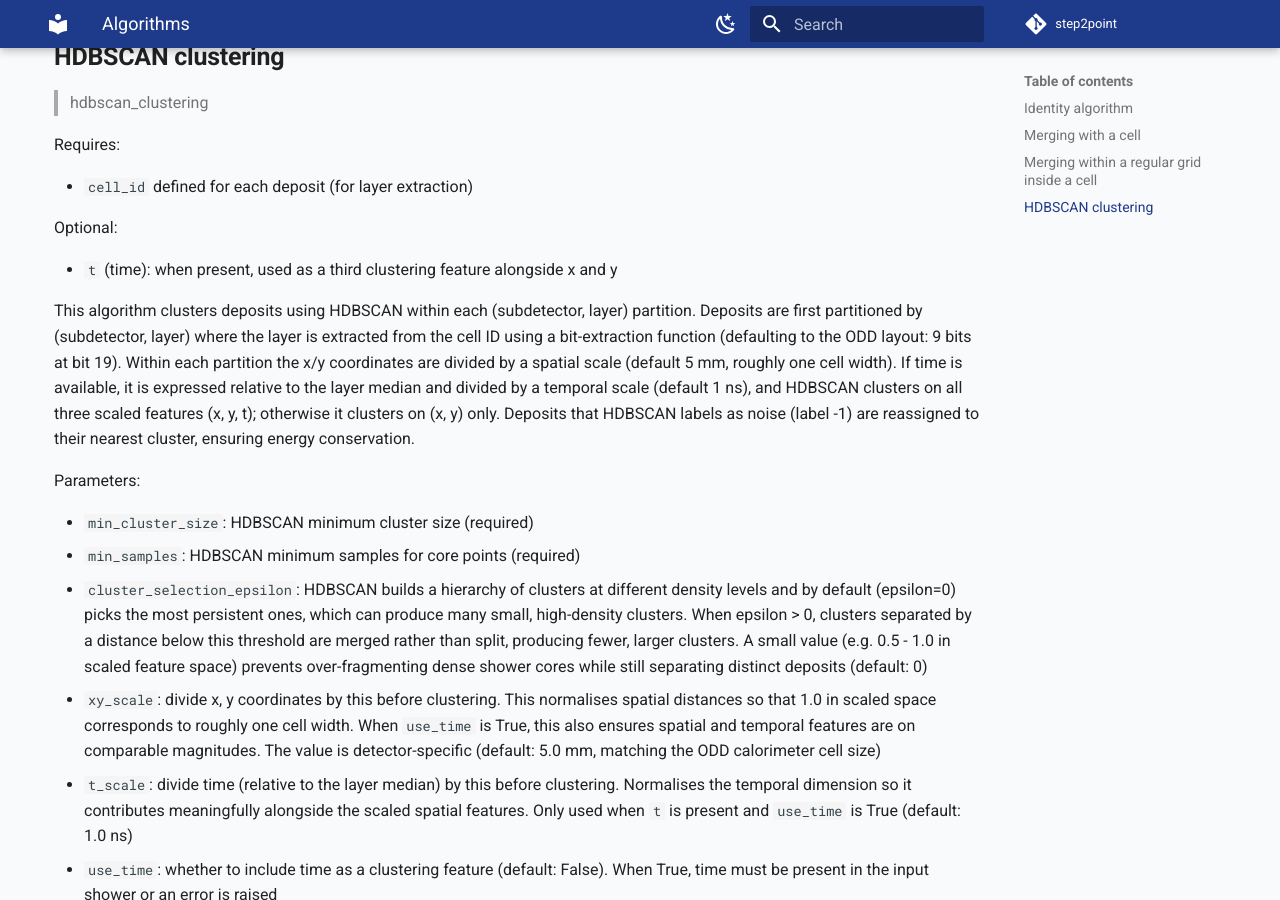
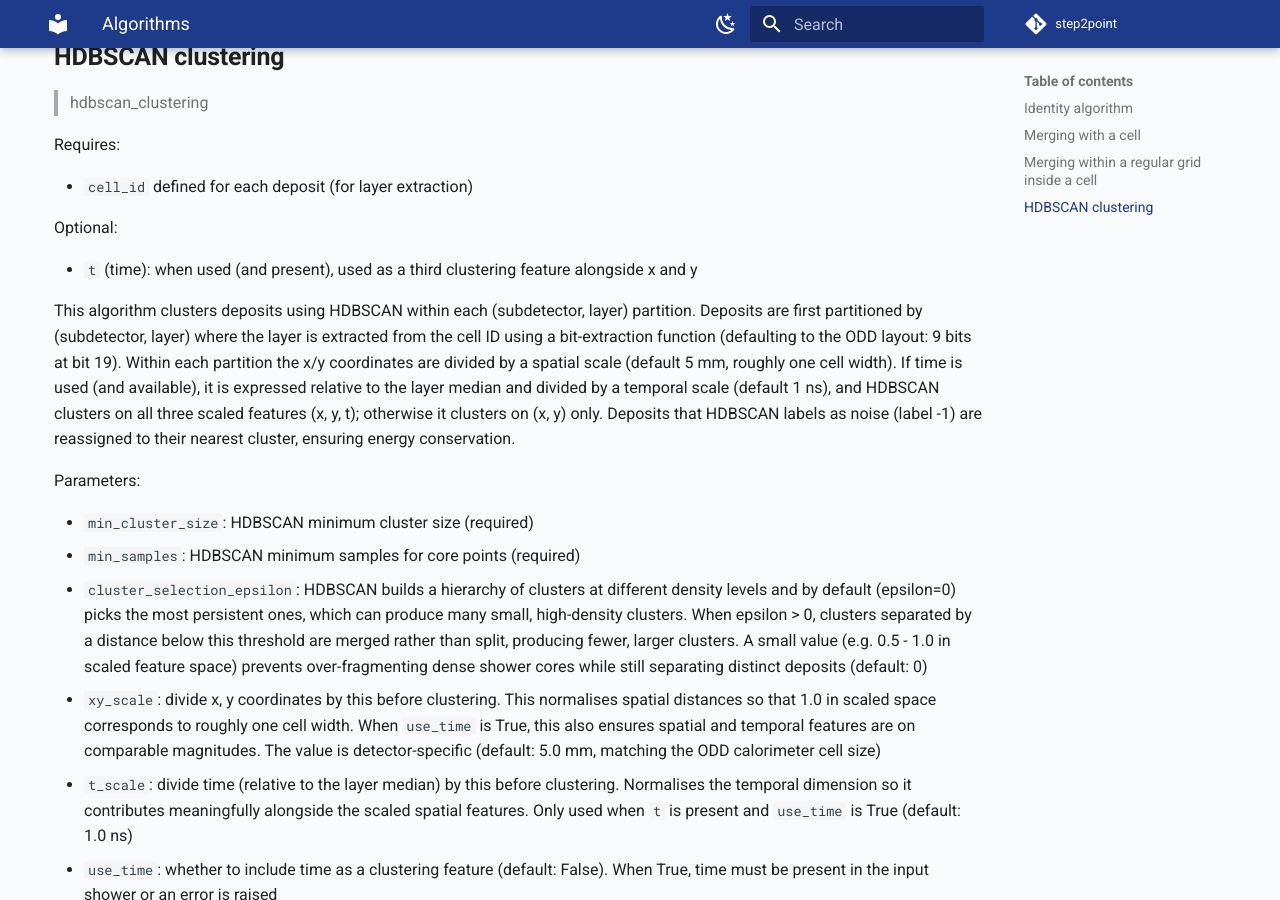
Before and after one commit to fast-sim/step2point, an MkDocs documentation site: the page built from docs/algorithms.md, in a window 1280 px wide and 900 px high, scrolled down 1167 px. Built offline with MkDocs 1.6.1 and Material for MkDocs 9.7.7, drawn with Linux system fonts in a browser that asks for light colours; comment, search, counter and statistics services are not loaded.

Commit message:
be explicit in docs and docstrings

```diff
--- a/docs/algorithms.md
+++ b/docs/algorithms.md
@@ -48,9 +48,9 @@ Requires:
 
 Optional:
 
-- `t` (time): when present, used as a third clustering feature alongside x and y
+- `t` (time): when used (and present), used as a third clustering feature alongside x and y
 
-This algorithm clusters deposits using HDBSCAN within each (subdetector, layer) partition. Deposits are first partitioned by (subdetector, layer) where the layer is extracted from the cell ID using a bit-extraction function (defaulting to the ODD layout: 9 bits at bit 19). Within each partition the x/y coordinates are divided by a spatial scale (default 5 mm, roughly one cell width). If time is available, it is expressed relative to the layer median and divided by a temporal scale (default 1 ns), and HDBSCAN clusters on all three scaled features (x, y, t); otherwise it clusters on (x, y) only. Deposits that HDBSCAN labels as noise (label -1) are reassigned to their nearest cluster, ensuring energy conservation.
+This algorithm clusters deposits using HDBSCAN within each (subdetector, layer) partition. Deposits are first partitioned by (subdetector, layer) where the layer is extracted from the cell ID using a bit-extraction function (defaulting to the ODD layout: 9 bits at bit 19). Within each partition the x/y coordinates are divided by a spatial scale (default 5 mm, roughly one cell width). If time is used (and available), it is expressed relative to the layer median and divided by a temporal scale (default 1 ns), and HDBSCAN clusters on all three scaled features (x, y, t); otherwise it clusters on (x, y) only. Deposits that HDBSCAN labels as noise (label -1) are reassigned to their nearest cluster, ensuring energy conservation.
 
 Parameters:
 
```
Also changed, not shown: 1 other file.
